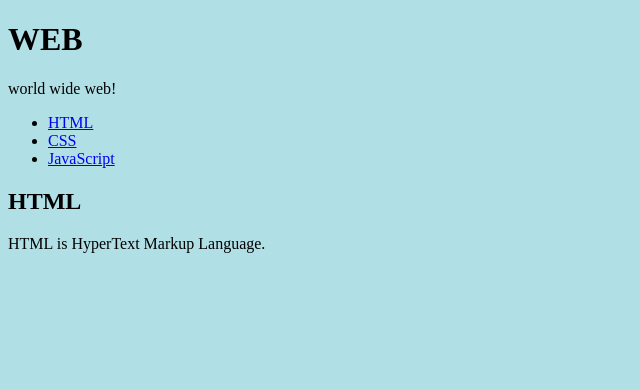
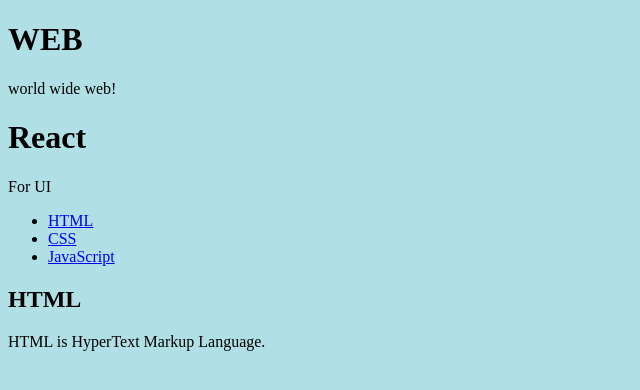
Before and after one commit to recamiel7/react_test, a React (Create React App) app: page / in a window 1280 px wide. Shown: the top 390 px of the page, without its empty margins (0-640 px from the left). Built offline with nearby package versions, Linux system fonts and the light colour scheme.

Commit message:
props 적용

```diff
--- a/src/App.js
+++ b/src/App.js
@@ -5,8 +5,8 @@
   render(){
     return (
       <header>
-            <h1>WEB</h1>
-            world wide web!
+            <h1>{this.props.title}</h1>
+            {this.props.sub}
         </header>
     );
   }
@@ -30,8 +30,8 @@
   render(){
     return (
       <article>
-            <h2>HTML</h2>
-            HTML is HyperText Markup Language.
+            <h2>{this.props.title}</h2>
+            {this.props.desc}
         </article>
     );
   }
@@ -41,9 +41,10 @@
   render(){
     return(
      <div className="App">
-      <Subject></Subject>
+      <Subject title="WEB" sub="world wide web!"></Subject>
+      <Subject title="React" sub="For UI"></Subject>
       <TOC></TOC>
-      <Content></Content>
+      <Content title="HTML" desc="HTML is HyperText Markup Language."></Content>
     </div>
    );
   }
```
